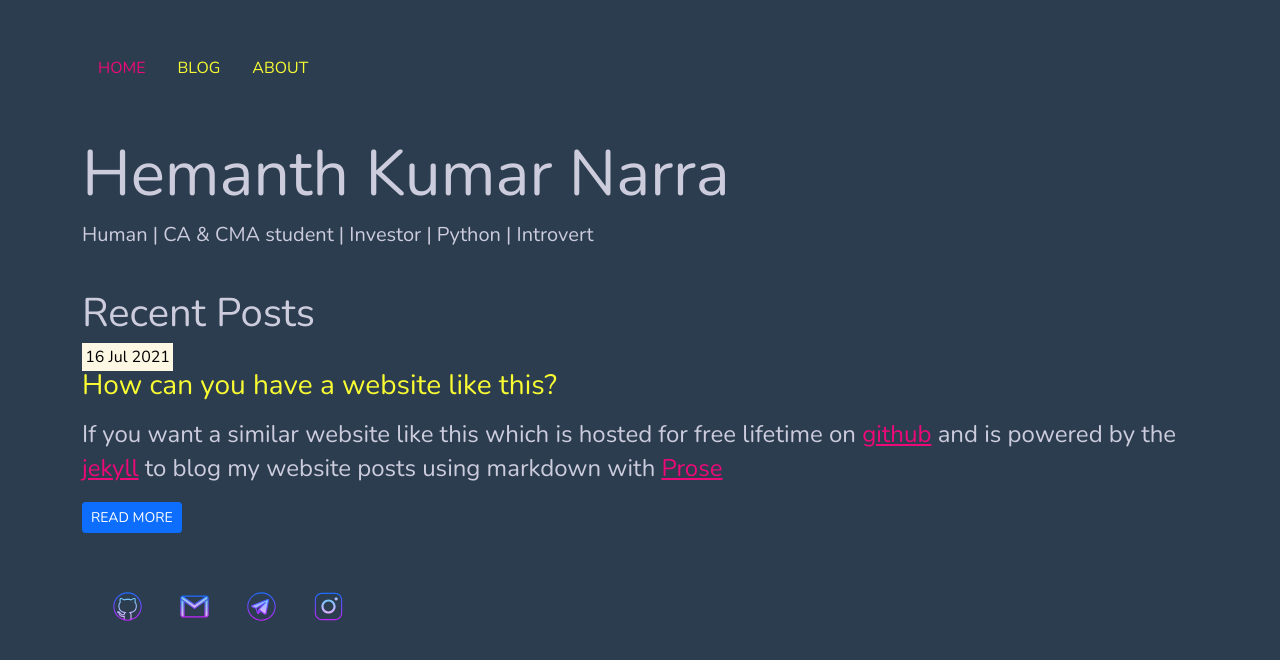
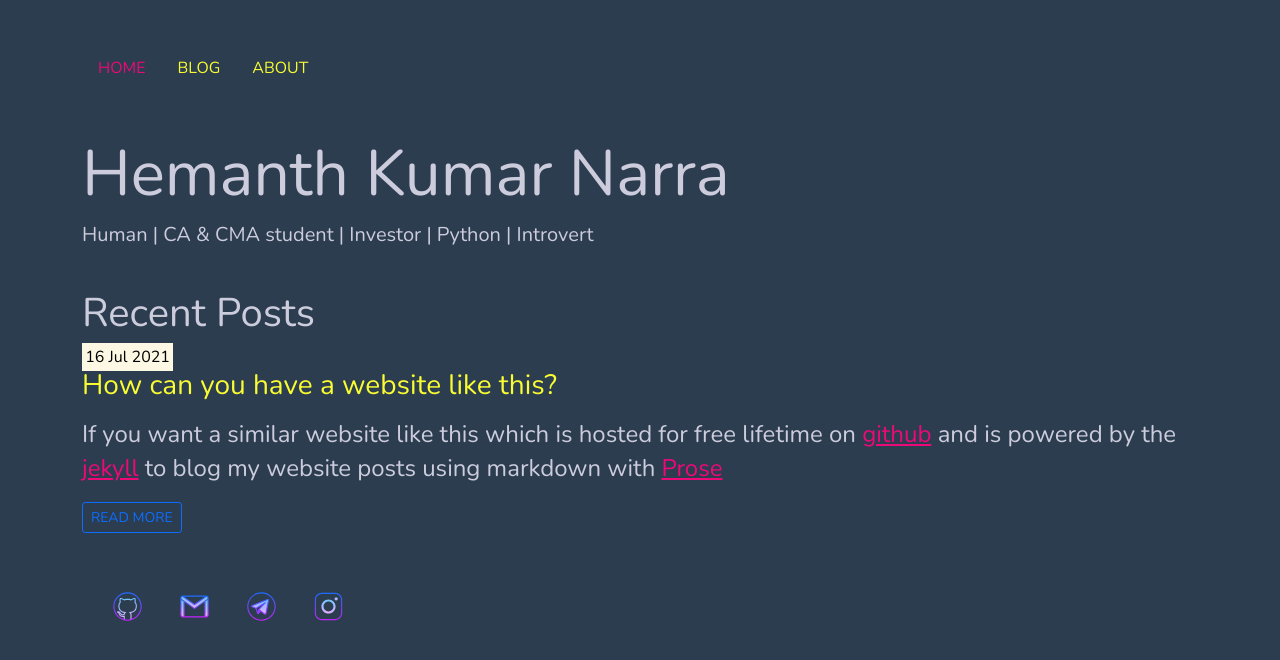
Before and after one commit to hemanthnarra/hemanthnarra.github.io, a Jekyll site: the page built from index.html, in a window 1280 px wide. Shown: the top 660 px of the page. Built offline with Jekyll 4.4.1, drawn with Linux system fonts in a browser that asks for light colours.

Commit message:
Update index.html

```diff
--- a/index.html
+++ b/index.html
@@ -14,7 +14,7 @@ title: Hemanth Kumar Narra, Introvert
             <span><mark>{{ post.date | date_to_string }}</mark></span>
             <p style="color: #f9fc32;" class="h3">{{ post.title }}</p>
             <p class="excerpt">{{ post.excerpt }}</p>
-            <a class="btn btn-primary btn-sm" href="{{ post.url }}" role="button">READ MORE</a>
+            <a class="btn btn-outline-primary btn-sm" href="{{ post.url }}" role="button">READ MORE</a>
         </li>
         {% endfor %}
     </ul>
```
